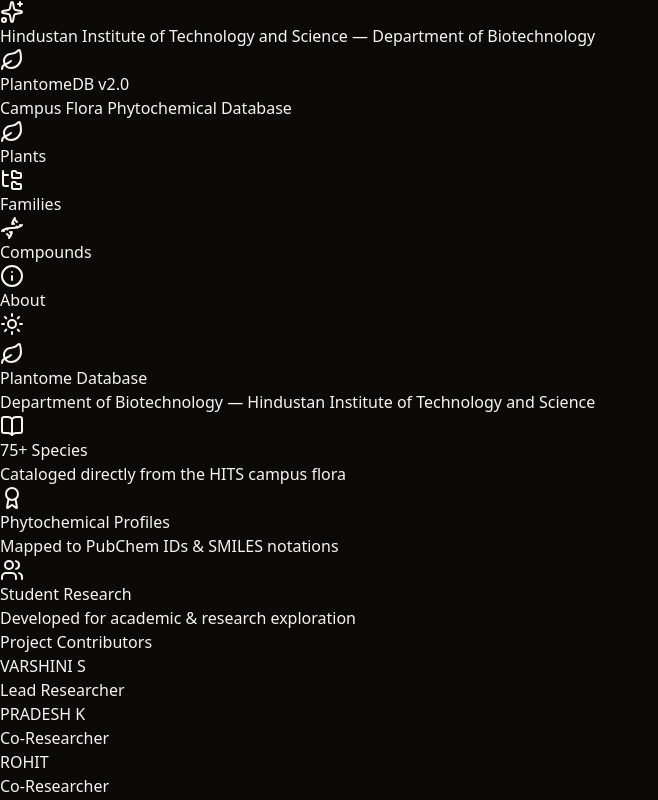
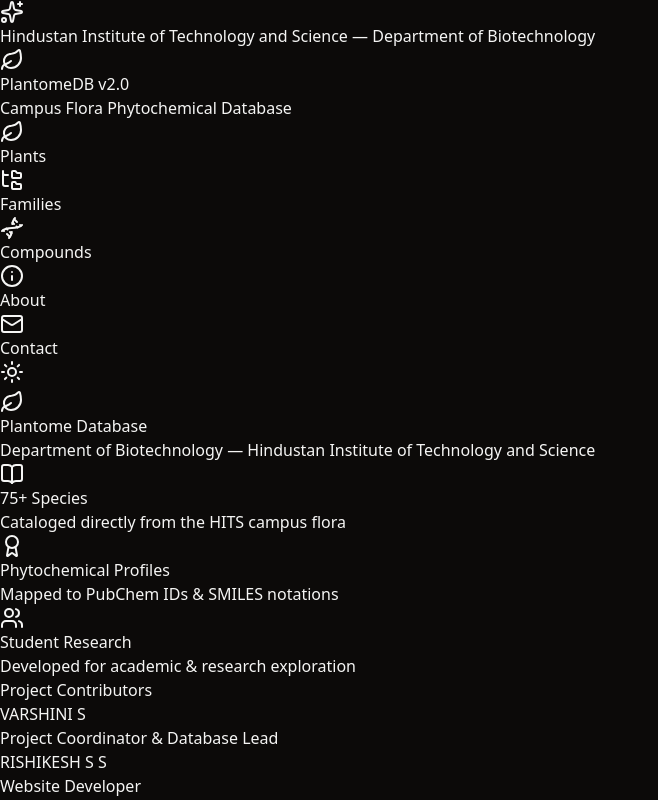
Before and after one commit to rishikeshss853/plantome-database, a React (Vite) app: page /about in a window 1280 px wide. Shown: the top 800 px of the page, without its empty margins (0-658 px from the left). Built offline with nearby package versions, Linux system fonts and the light colour scheme.

Commit message:
Add Rishikesh S S to team credits and fix contact navigation

```diff
--- a/src/components/Layout.tsx
+++ b/src/components/Layout.tsx
@@ -1,5 +1,5 @@
 import { Link, Outlet, useLocation } from 'react-router-dom';
-import { Leaf, Moon, Sun, Info, Dna, Sparkles, FolderTree, QrCode } from 'lucide-react';
+import { Leaf, Moon, Sun, Info, Dna, Sparkles, FolderTree, Mail } from 'lucide-react';
 import { useState, useEffect } from 'react';
 
 export default function Layout() {
@@ -26,7 +26,7 @@
         <span>Hindustan Institute of Technology and Science — Department of Biotechnology</span>
       </div>
 
-      {/* Sticky Glassmorphic Navbar (Full Bleed Width) */}
+      {/* Sticky Glassmorphic Navbar */}
       <header className="sticky top-0 z-50 w-full bg-stone-900/90 backdrop-blur-md border-b border-stone-800 shadow-md">
         <div className="w-full px-4 sm:px-8 lg:px-12 xl:px-16 h-16 flex items-center justify-between">
 
@@ -48,7 +48,7 @@
             </div>
           </Link>
 
-          {/* Nav Links & Theme Control */}
+          {/* Clean Navigation Bar & Theme Control */}
           <div className="flex items-center space-x-2 sm:space-x-4">
             <nav className="flex items-center bg-stone-800/80 p-1 rounded-xl border border-stone-700/60 text-xs sm:text-sm font-medium">
               <Link
@@ -86,6 +86,7 @@
                 <Dna className="h-3.5 w-3.5 inline" />
                 <span>Compounds</span>
               </Link>
+
               <Link
                 to="/about"
                 className={`px-3 py-1.5 rounded-lg transition-all flex items-center space-x-1 ${
@@ -96,6 +97,18 @@
               >
                 <Info className="h-3.5 w-3.5 inline" />
                 <span>About</span>
+              </Link>
+
+              <Link
+                to="/contact"
+                className={`px-3 py-1.5 rounded-lg transition-all flex items-center space-x-1 ${
+                  isActive('/contact')
+                    ? 'bg-stone-700 text-emerald-300 shadow-sm font-semibold'
+                    : 'text-stone-400 hover:text-stone-200'
+                }`}
+              >
+                <Mail className="h-3.5 w-3.5 inline" />
+                <span>Contact</span>
               </Link>
             </nav>
 
@@ -112,12 +125,12 @@
         </div>
       </header>
 
-      {/* Main Page Content (Full Screen Expanded Width) */}
+      {/* Main Page Content */}
       <main className="flex-grow w-full px-4 sm:px-8 lg:px-12 xl:px-16 py-8">
         <Outlet />
       </main>
 
-      {/* Footer (Full Bleed Width) */}
+      {/* Footer */}
       <footer className="w-full bg-stone-900 border-t border-stone-800 py-8 mt-16 transition-colors">
         <div className="w-full px-4 sm:px-8 lg:px-12 xl:px-16 flex flex-col md:flex-row items-center justify-between gap-4 text-center md:text-left">
           <div>
@@ -132,6 +145,9 @@
           <div className="flex flex-wrap justify-center gap-2 text-xs">
             <span className="px-3 py-1 rounded-full bg-stone-800 border border-stone-700 text-emerald-300 font-semibold">
               VARSHINI S
+            </span>
+            <span className="px-3 py-1 rounded-full bg-stone-800 border border-stone-700 text-emerald-300 font-semibold">
+              RISHIKESH S S
             </span>
             <span className="px-3 py-1 rounded-full bg-stone-800 border border-stone-700 text-emerald-300 font-semibold">
               PRADESH K
--- a/src/pages/About.tsx
+++ b/src/pages/About.tsx
@@ -33,18 +33,22 @@
         <h2 className="text-xl font-bold text-stone-800 dark:text-emerald-50 mb-4 border-b border-emerald-100 dark:border-stone-700 pb-2">
           Project Contributors
         </h2>
-        <div className="grid grid-cols-1 sm:grid-cols-3 gap-4 text-center mt-4">
+       <div className="grid grid-cols-1 sm:grid-cols-2 lg:grid-cols-4 gap-4 text-center mt-4">
           <div className="p-4 bg-emerald-50 dark:bg-stone-700/50 rounded-xl">
             <p className="font-bold text-emerald-800 dark:text-emerald-300">VARSHINI S</p>
-            <p className="text-xs text-stone-500">Lead Researcher</p>
+            <p className="text-xs text-stone-500 dark:text-stone-400">Project Coordinator &amp; Database Lead</p>
+          </div>
+          <div className="p-4 bg-emerald-50 dark:bg-stone-700/50 rounded-xl">
+            <p className="font-bold text-emerald-800 dark:text-emerald-300">RISHIKESH S S</p>
+            <p className="text-xs text-stone-500 dark:text-stone-400">Website Developer</p>
           </div>
           <div className="p-4 bg-emerald-50 dark:bg-stone-700/50 rounded-xl">
             <p className="font-bold text-emerald-800 dark:text-emerald-300">PRADESH K</p>
-            <p className="text-xs text-stone-500">Co-Researcher</p>
+            <p className="text-xs text-stone-500 dark:text-stone-400">Plant Survey &amp; Data Collection</p>
           </div>
           <div className="p-4 bg-emerald-50 dark:bg-stone-700/50 rounded-xl">
             <p className="font-bold text-emerald-800 dark:text-emerald-300">ROHIT</p>
-            <p className="text-xs text-stone-500">Co-Researcher</p>
+            <p className="text-xs text-stone-500 dark:text-stone-400">Plant Survey &amp; Data Collection</p>
           </div>
         </div>
       </div>
```
